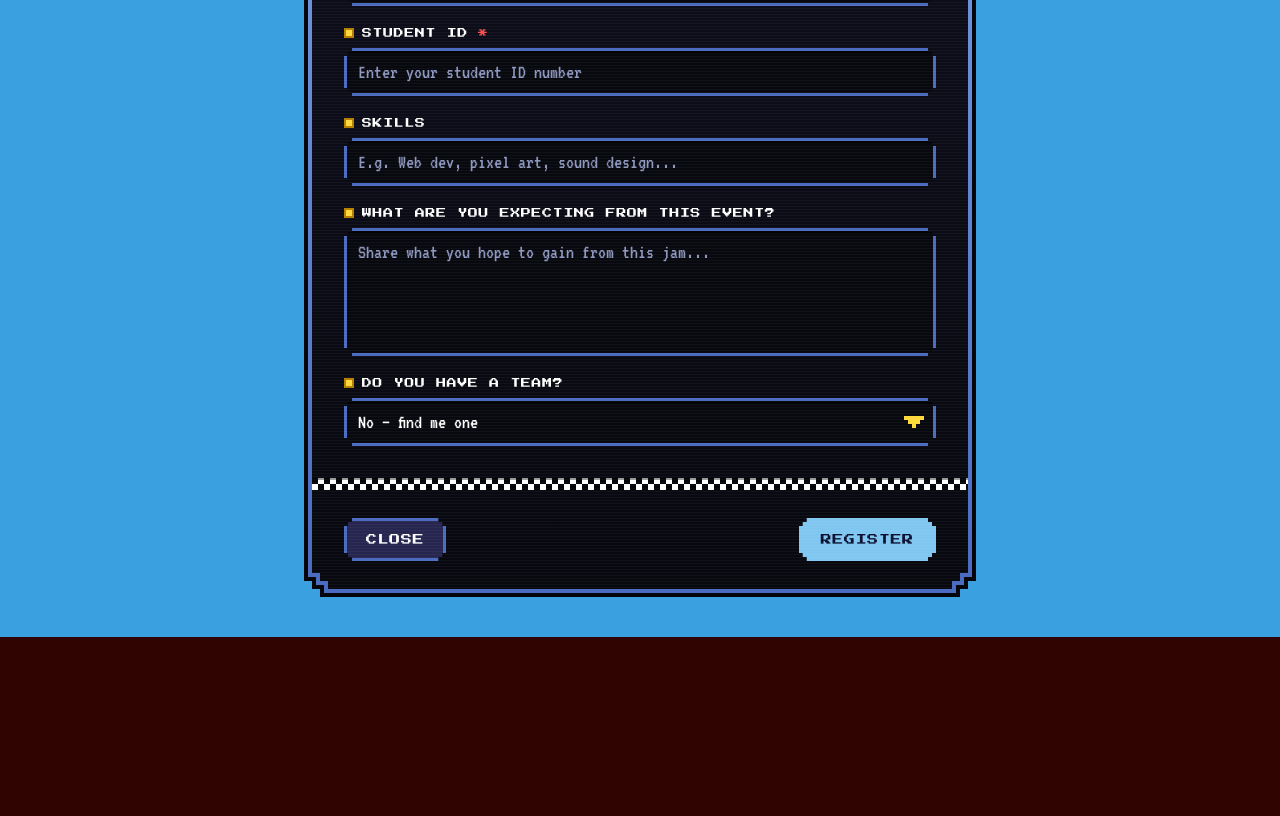
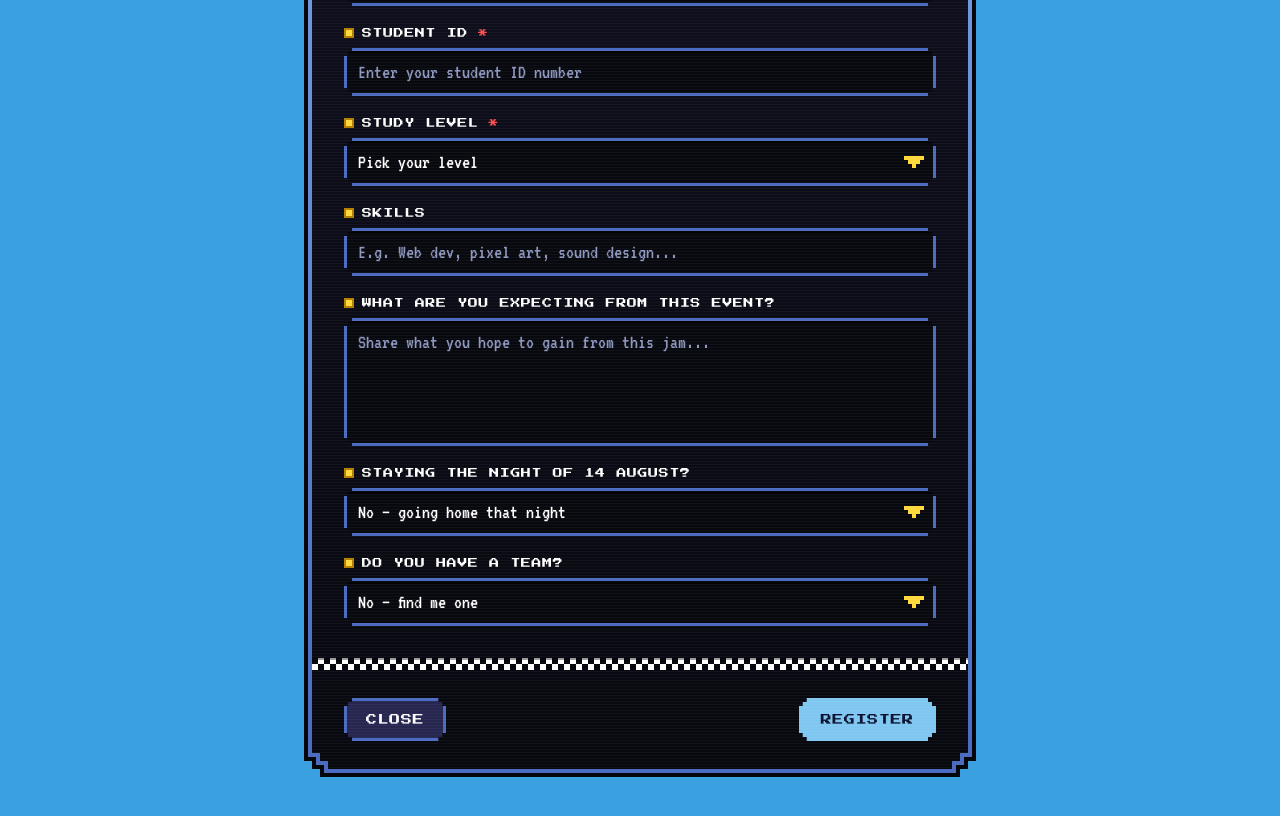
Before and after one commit to NCSclub/Jammy-Jam, a Next.js app: page /register in a window 1280 px wide. Shown: the part 664-1480 px from the top of the page. Before the commit the page ends 1301 px from the top, so only its background shows below. Built offline with nearby package versions, Linux system fonts and the light colour scheme.

Commit message:
modify the form AGAAAIINNN save registrations to supabase from the form

```diff
--- a/package.json
+++ b/package.json
@@ -9,6 +9,7 @@
     "lint": "eslint"
   },
   "dependencies": {
+    "@supabase/supabase-js": "^2.111.0",
     "next": "16.2.12",
     "react": "19.2.4",
     "react-dom": "19.2.4"
--- /dev/null
+++ b/src/app/register/actions.ts
@@ -0,0 +1,55 @@
+"use server";
+
+import { supabaseAdmin } from "@/lib/supabase";
+import type { RegistrationValues } from "@/components/registration/RegistrationForm";
+
+export async function submitRegistration(values: RegistrationValues) {
+  const required = [
+    values.firstName,
+    values.lastName,
+    values.email,
+    values.phone,
+    values.university,
+    values.studentId,
+    values.level,
+  ];
+  if (required.some((value) => !value?.trim())) {
+    throw new Error("Some required fields are missing");
+  }
+  if (!/^[^\s@]+@[^\s@]+\.[^\s@]+$/.test(values.email.trim())) {
+    throw new Error("That email looks broken");
+  }
+
+  const hasTeam = values.hasTeam === "yes";
+
+  const { error } = await supabaseAdmin().from("registrations").insert({
+    first_name: values.firstName.trim(),
+    last_name: values.lastName.trim(),
+    email: values.email.trim().toLowerCase(),
+    phone: values.phone.trim(),
+    discord: values.discord.trim() || null,
+    university: values.university.trim(),
+    student_id: values.studentId.trim(),
+    level: values.level,
+    skills: values.skills.trim() || null,
+    expectations: values.expectations.trim() || null,
+    staying: values.staying === "yes",
+    has_team: hasTeam,
+    team_size: hasTeam && values.teamSize ? Number(values.teamSize) : null,
+    team_name: hasTeam ? values.teamName.trim() : null,
+    team_members: hasTeam
+      ? [values.teammate1, values.teammate2, values.teammate3]
+          .map((name) => name.trim())
+          .filter(Boolean)
+      : [],
+  });
+
+  if (error) {
+    // 23505 = unique violation, i.e. this email already registered
+    if (error.code === "23505") {
+      throw new Error("This email is already registered");
+    }
+    console.error("registration insert failed", error);
+    throw new Error("Could not save your registration, try again");
+  }
+}
--- a/src/app/register/page.tsx
+++ b/src/app/register/page.tsx
@@ -1,11 +1,12 @@
 "use client";
 
 import RegistrationForm from "@/components/registration/RegistrationForm";
+import { submitRegistration } from "./actions";
 
 export default function RegisterPage() {
   return (
     <main className="flex min-h-screen items-center justify-center bg-[#3aa0e0] p-6 sm:p-10">
-      <RegistrationForm onSubmit={(values) => console.log(values)} />
+      <RegistrationForm onSubmit={submitRegistration} />
     </main>
   );
 }
--- a/src/components/registration/RegistrationForm.tsx
+++ b/src/components/registration/RegistrationForm.tsx
@@ -26,8 +26,10 @@ export type RegistrationValues = {
   discord: string;
   university: string;
   studentId: string;
+  level: string;
   skills: string;
   expectations: string;
+  staying: "no" | "yes";
   hasTeam: "no" | "yes";
   /* only filled in when hasTeam is "yes" */
   teamSize: "" | "2" | "3" | "4";
@@ -54,8 +56,10 @@ const EMPTY: RegistrationValues = {
   discord: "",
   university: "",
   studentId: "",
+  level: "",
   skills: "",
   expectations: "",
+  staying: "no",
   hasTeam: "no",
   teamSize: "",
   teamName: "",
@@ -94,6 +98,8 @@ function clearSquadErrors(current: Partial<Record<FieldName, string>>) {
   delete next.teammate3;
   return next;
 }
+
+const LEVELS = ["High School", "L1", "L2", "L3", "M1", "M2"] as const;
 
 /** Single-column text inputs, in the order they appear on the board. */
 const TEXT_FIELDS: {
@@ -144,13 +150,14 @@ const TEXT_FIELDS: {
     type: "text",
     required: true,
   },
-  {
-    name: "skills",
-    label: "Skills",
-    placeholder: "E.g. Web dev, pixel art, sound design...",
-    type: "text",
-  },
 ];
+
+/* Rendered after the study level so the academic fields stay together. */
+const SKILLS_FIELD = {
+  name: "skills",
+  label: "Skills",
+  placeholder: "E.g. Web dev, pixel art, sound design...",
+} as const;
 
 function validate(values: RegistrationValues) {
   const errors: Partial<Record<FieldName, string>> = {};
@@ -163,6 +170,7 @@ function validate(values: RegistrationValues) {
   if (!values.phone.trim()) errors.phone = "Enter your phone number";
   if (!values.university.trim()) errors.university = "Enter your university";
   if (!values.studentId.trim()) errors.studentId = "Enter your student ID";
+  if (!values.level) errors.level = "Pick your study level";
 
   if (values.hasTeam === "yes") {
     if (!values.teamSize) errors.teamSize = "Pick your team size";
@@ -256,9 +264,12 @@ export default function RegistrationForm({ onClose, onSubmit }: Props) {
     try {
       await onSubmit?.(values);
       setStatus("done");
-    } catch {
+    } catch (error) {
       setStatus("idle");
-      setErrors({ email: "Sending failed, try again" });
+      setErrors({
+        email:
+          error instanceof Error ? error.message : "Sending failed, try again",
+      });
     }
   }
 
@@ -398,6 +409,46 @@ export default function RegistrationForm({ onClose, onSubmit }: Props) {
                   ))}
 
                   <Field
+                    name="level"
+                    label="Study Level"
+                    required
+                    error={errors.level}
+                  >
+                    <div className="jj-select">
+                      <select
+                        id="jj-level"
+                        name="level"
+                        value={values.level}
+                        onChange={update("level")}
+                        aria-invalid={Boolean(errors.level)}
+                        aria-describedby={
+                          errors.level ? "jj-level-error" : undefined
+                        }
+                        className="jj-input jj-cut jj-cut--sm"
+                      >
+                        <option value="">Pick your level</option>
+                        {LEVELS.map((level) => (
+                          <option key={level} value={level}>
+                            {level}
+                          </option>
+                        ))}
+                      </select>
+                    </div>
+                  </Field>
+
+                  <Field name="skills" label={SKILLS_FIELD.label}>
+                    <input
+                      id="jj-skills"
+                      name="skills"
+                      type="text"
+                      placeholder={SKILLS_FIELD.placeholder}
+                      value={values.skills}
+                      onChange={update("skills")}
+                      className="jj-input jj-cut jj-cut--sm"
+                    />
+                  </Field>
+
+                  <Field
                     name="expectations"
                     label="What are you expecting from this event?"
                   >
@@ -410,6 +461,24 @@ export default function RegistrationForm({ onClose, onSubmit }: Props) {
                       onChange={update("expectations")}
                       className="jj-input jj-cut jj-cut--sm"
                     />
+                  </Field>
+
+                  <Field
+                    name="staying"
+                    label="Staying the night of 14 August?"
+                  >
+                    <div className="jj-select">
+                      <select
+                        id="jj-staying"
+                        name="staying"
+                        value={values.staying}
+                        onChange={update("staying")}
+                        className="jj-input jj-cut jj-cut--sm"
+                      >
+                        <option value="no">No — going home that night</option>
+                        <option value="yes">Yes — sleeping at the venue</option>
+                      </select>
+                    </div>
                   </Field>
 
                   <Field name="hasTeam" label="Do you have a team?">
--- /dev/null
+++ b/src/lib/supabase.ts
@@ -0,0 +1,24 @@
+import { createClient } from "@supabase/supabase-js";
+
+/**
+ * Server-only Supabase client.
+ *
+ * This uses the service-role key, which bypasses row-level security, so it
+ * must never be imported into a client component. Neither env var carries the
+ * NEXT_PUBLIC_ prefix, so Next will refuse to inline them into browser
+ * bundles — that is the safety net.
+ */
+export function supabaseAdmin() {
+  const url = process.env.SUPABASE_URL;
+  const key = process.env.SUPABASE_SERVICE_ROLE_KEY;
+
+  if (!url || !key) {
+    throw new Error(
+      "Supabase is not configured. Add SUPABASE_URL and SUPABASE_SERVICE_ROLE_KEY to .env.local.",
+    );
+  }
+
+  return createClient(url, key, {
+    auth: { persistSession: false, autoRefreshToken: false },
+  });
+}
```
Also changed, not shown: 1 other file (tests, documents, lock files or other folders).
